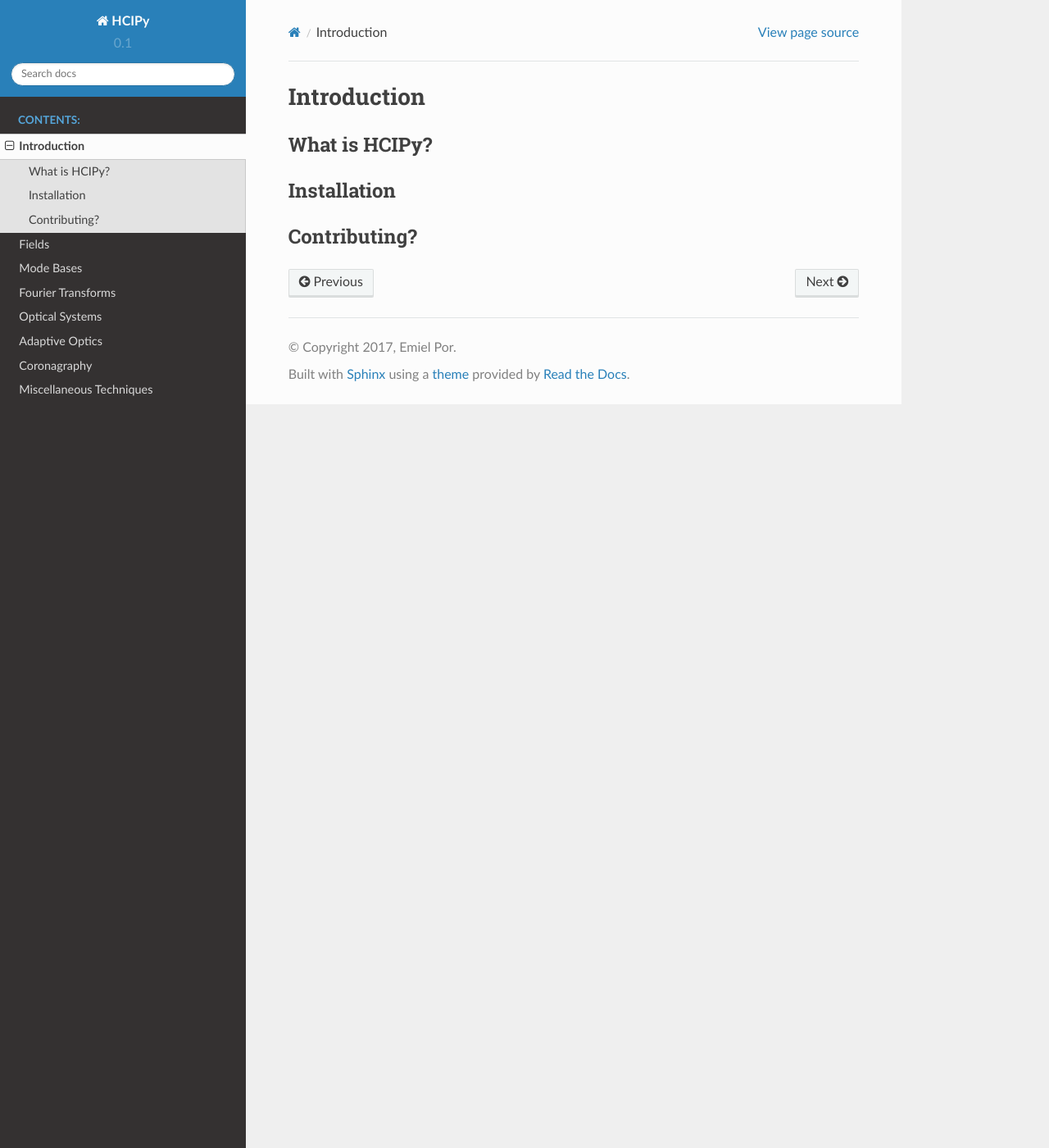
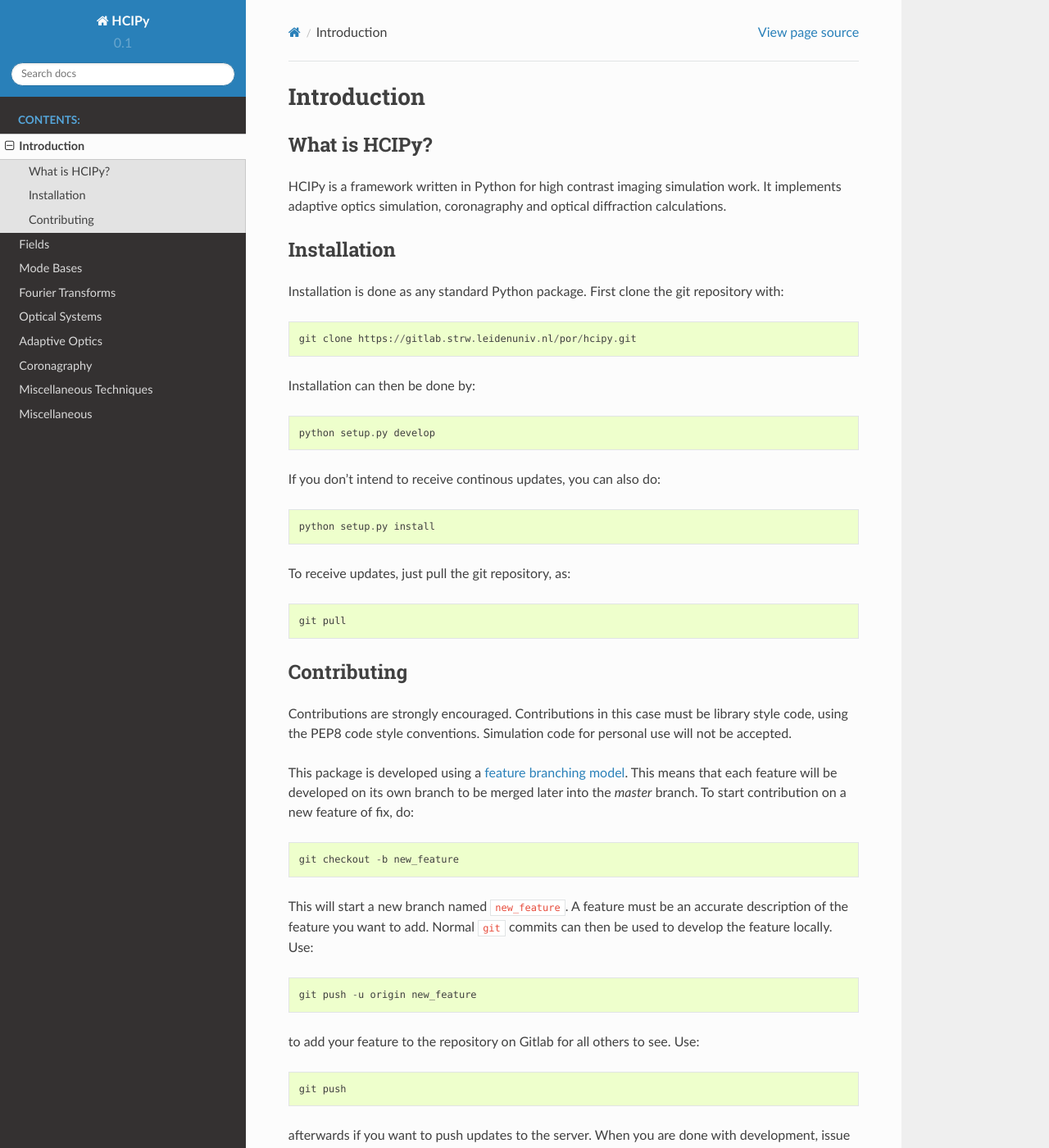
Before and after one commit to ehpor/hcipy, a Sphinx documentation site: the page built from doc/introduction.rst, in a window 1280 px wide and 1400 px high. Shown: the whole window at 82% size. Built offline with Sphinx 7.4.7 and the Read the Docs theme 2.0.0, drawn with Linux system fonts in a browser that asks for light colours; some of the changed text lies outside the part shown.

```diff
--- a/doc/conf.py
+++ b/doc/conf.py
@@ -34,9 +34,11 @@
     'sphinx.ext.todo',
     'sphinx.ext.mathjax',
     'sphinx.ext.autosummary',
-    'matplotlib.sphinxext.plot_directive']
+    'matplotlib.sphinxext.plot_directive',
+    'numpydoc']
 
 autosummary_generate = True
+numpydoc_show_class_members = False
 
 # Add any paths that contain templates here, relative to this directory.
 templates_path = ['_templates']
--- a/doc/introduction.rst
+++ b/doc/introduction.rst
@@ -4,8 +4,42 @@
 What is HCIPy?
 ------------------
 
+HCIPy is a framework written in Python for high contrast imaging simulation work. It implements adaptive optics simulation, coronagraphy and optical diffraction calculations.
+
 Installation
 ----------------------
 
-Contributing?
--------------------------
+Installation is done as any standard Python package. First clone the git repository with::
+
+    git clone https://gitlab.strw.leidenuniv.nl/por/hcipy.git
+
+Installation can then be done by::
+
+    python setup.py develop
+
+If you don't intend to receive continous updates, you can also do::
+
+    python setup.py install
+
+To receive updates, just pull the git repository, as::
+
+    git pull
+
+Contributing
+------------
+
+Contributions are strongly encouraged. Contributions in this case must be library style code, using the PEP8 code style conventions. Simulation code for personal use will not be accepted.
+
+This package is developed using a `feature branching model <https://www.atlassian.com/git/tutorials/comparing-workflows#feature-branch-workflow>`_. This means that each feature will be developed on its own branch to be merged later into the *master* branch. To start contribution on a new feature of fix, do::
+
+    git checkout -b new_feature
+
+This will start a new branch named ``new_feature``. A feature must be an accurate description of the feature you want to add. Normal ``git`` commits can then be used to develop the feature locally. Use::
+
+    git push -u origin new_feature
+
+to add your feature to the repository on Gitlab for all others to see. Use::
+
+    git push
+
+afterwards  if you want to push updates to the server. When you are done with development, issue a merge request on the Gitlab website. The merge request will be granted if there are no conflicts with existing code and formatting requirements.
```
Also changed, not shown: README.md (+12 -0 lines), doc/fields.rst (+44 -22 lines), doc/index.rst (+9 -0 lines), 1 other file.
